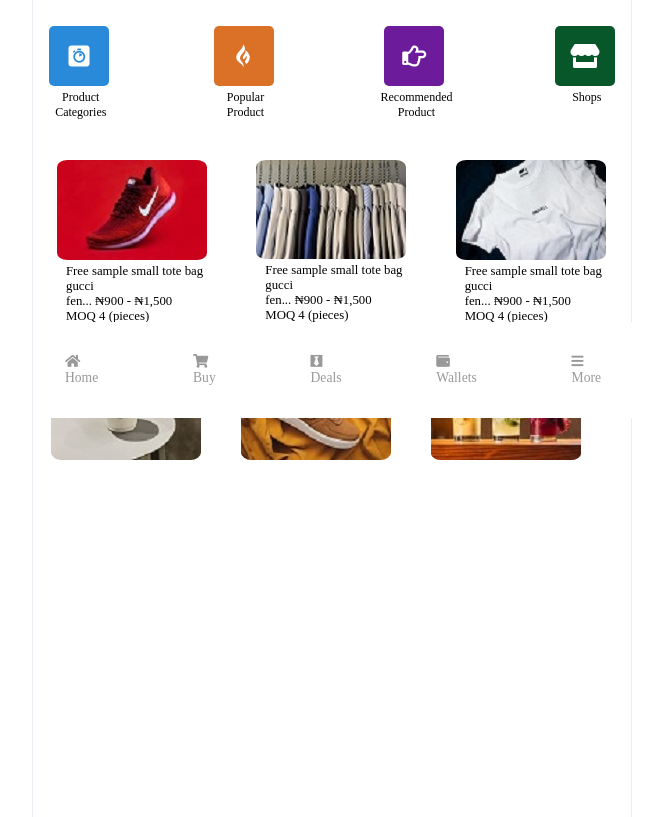
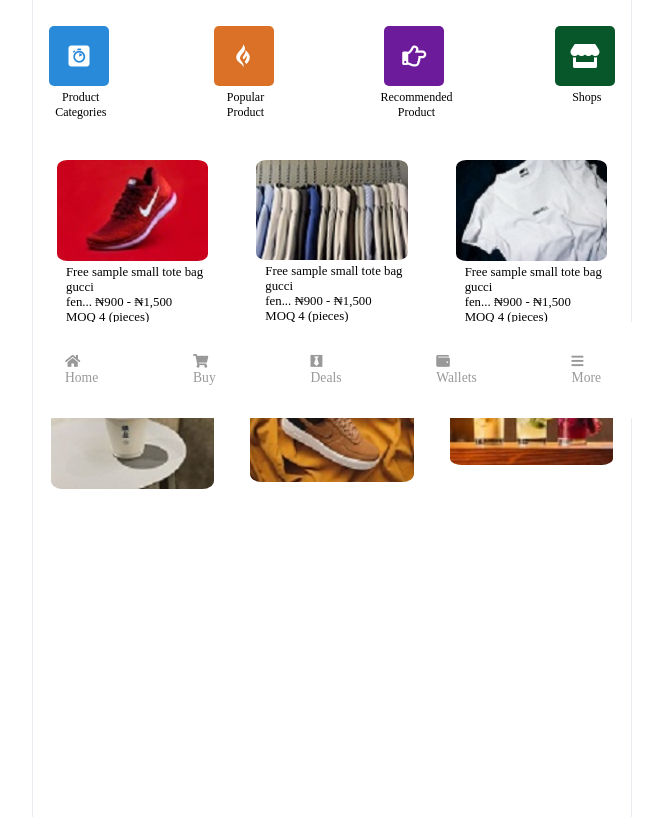
Before and after one commit to Tonia-onyeka/cartsystem, a plain HTML site: page index.html in a window 1280 px wide. Shown: the part 382-1199 px from the top of the page, without its empty margins (308-971 px from the left). Drawn offline with Linux system fonts and the light colour scheme.

Commit message:
myfirst commit

```diff
--- a/css/index.css
+++ b/css/index.css
@@ -246,6 +246,7 @@ section.cards{
 .note{
     display: flex;
     width:100%;
+    max-width: 120%;
 
 }
 .pricing{
@@ -258,6 +259,8 @@ section.cards{
 
 .pricing img{
     border-radius: 7%;
+    object-fit: contain;
+    width:100%;
 }
 
 .pricing p{
@@ -281,6 +284,13 @@ section.cards{
 
 .cost img{
     border-radius: 7%;
+    width: 100%;
+    object-fit: contain;
+}
+
+.notes{
+    max-width: 120%;
+    display: flex;
 }
 
 
```
Also changed, not shown: img/mainbanner.jpeg.
